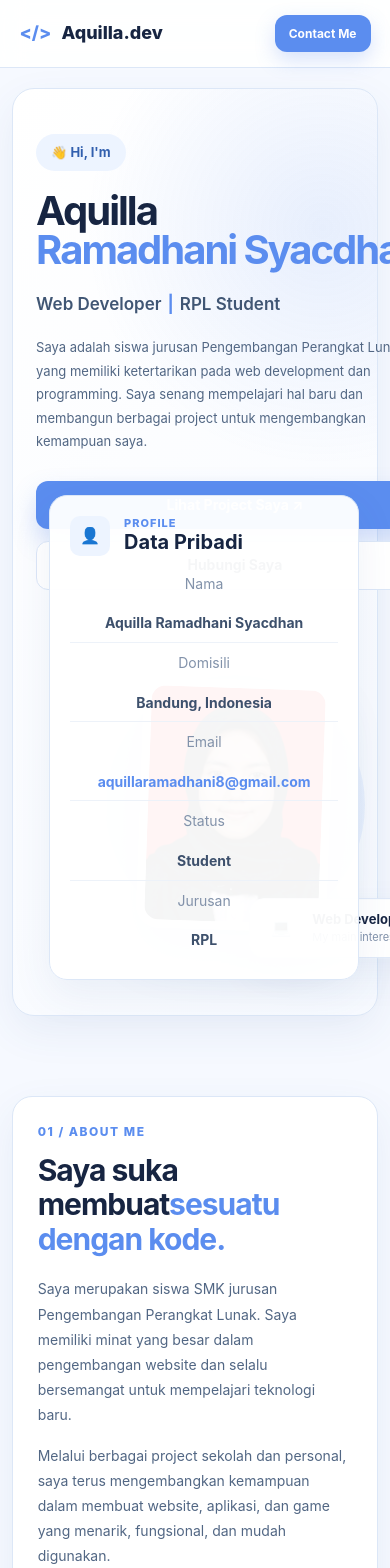
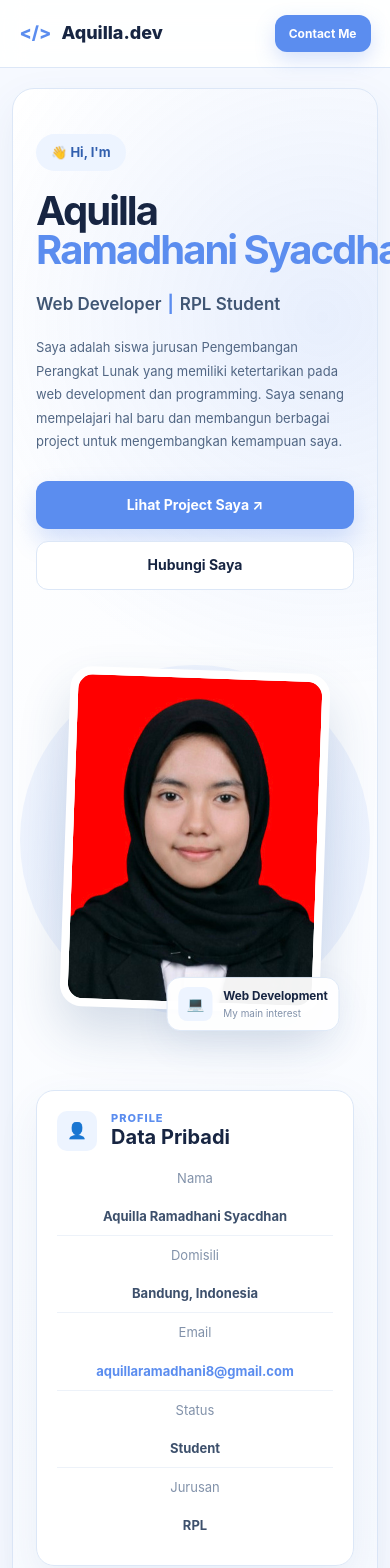
Before and after one commit to aquillaSr28889/aquilla-portfolio, a React (Vite) app: page / in a window 390 px wide. Shown: the top 1568 px of the page. Built offline with nearby package versions, Linux system fonts and the light colour scheme.

Commit message:
fix profile card position

```diff
--- a/src/App.css
+++ b/src/App.css
@@ -2529,104 +2529,315 @@ footer {
 
 
 /* =========================================
-   ANIMASI HERO
-   ========================================= */
-
-.hero-visual {
-  position: relative;
-}
-
-.photo-area {
-  animation: photoIn 0.9s ease-out 0.15s both;
-}
-
-.personal-card {
-  animation: cardIn 0.8s ease-out 0.3s both;
-}
-
-.floating-card {
-  animation: floatingCardIn 0.8s ease-out 0.45s both,
-             floatingUp 3s ease-in-out 1.3s infinite;
+   FIX HERO FINAL
+   KIRI  = TEXT
+   TENGAH = FOTO
+   KANAN = DATA PRIBADI
+========================================= */
+
+.hero {
+  display: grid !important;
+
+  /* text | foto | data pribadi */
+  grid-template-columns:
+    minmax(0, 1fr)
+    320px
+    340px !important;
+
+  align-items: center !important;
+
+  column-gap: 45px !important;
+
+  position: relative !important;
+}
+
+
+/* =========================================
+   TEXT
+========================================= */
+
+.hero-text {
+  grid-column: 1 !important;
+  grid-row: 1 !important;
+
+  position: relative !important;
+  z-index: 5 !important;
+
+  min-width: 0 !important;
 }
 
 
 /* Nama */
 .hero-text h1 {
-  animation: nameIn 0.9s ease-out 0.2s both;
+  white-space: normal !important;
+}
+
+.hero-text h1 span {
+  display: inline !important;
+}
+
+.hero-text h1 span + span {
+  margin-left: 0.18em !important;
 }
 
 
 /* =========================================
-   KEYFRAMES
-   ========================================= */
-
-@keyframes heroTextIn {
-  from {
-    opacity: 0;
-    transform: translateY(25px);
-  }
-
-  to {
-    opacity: 1;
-    transform: translateY(0);
-  }
-}
-
-@keyframes photoIn {
-  from {
-    opacity: 0;
-    transform: translateX(35px) scale(0.96);
-  }
-
-  to {
-    opacity: 1;
-    transform: translateX(0) scale(1);
-  }
-}
-
-@keyframes cardIn {
-  from {
-    opacity: 0;
-    transform: translateY(25px);
-  }
-
-  to {
-    opacity: 1;
-    transform: translateY(0);
-  }
-}
-
-@keyframes floatingCardIn {
-  from {
-    opacity: 0;
-    transform: translateY(20px);
-  }
-
-  to {
-    opacity: 1;
-    transform: translateY(0);
-  }
-}
-
-@keyframes floatingUp {
-  0%,
-  100% {
-    transform: translateY(0);
-  }
-
-  50% {
-    transform: translateY(-8px);
-  }
-}
-
-@keyframes nameIn {
-  from {
-    opacity: 0;
-    transform: translateY(20px);
-  }
-
-  to {
-    opacity: 1;
-    transform: translateY(0);
-  }
-}
+   FOTO - TETAP DI TENGAH
+========================================= */
+
+.photo-area {
+  grid-column: 2 !important;
+  grid-row: 1 !important;
+
+  position: relative !important;
+
+  width: 320px !important;
+  min-width: 320px !important;
+  height: 500px !important;
+  min-height: 500px !important;
+
+  margin: 0 !important;
+
+  display: flex !important;
+  align-items: center !important;
+  justify-content: center !important;
+}
+
+
+/* Lingkaran belakang */
+.blue-circle {
+  position: absolute !important;
+
+  width: 420px !important;
+  height: 420px !important;
+
+  left: 50% !important;
+  top: 50% !important;
+
+  transform: translate(-50%, -50%) !important;
+
+  z-index: 0 !important;
+}
+
+
+/* Foto */
+.photo-card {
+  position: relative !important;
+
+  width: 270px !important;
+  height: 350px !important;
+
+  margin: 0 !important;
+
+  z-index: 2 !important;
+
+  transform: rotate(2deg) !important;
+}
+
+
+/* Gambar */
+.photo-card img {
+  width: 100% !important;
+  height: 100% !important;
+
+  display: block !important;
+
+  object-fit: cover !important;
+
+  border-radius: 15px !important;
+}
+
+
+/* =========================================
+   CARD KECIL DI FOTO
+========================================= */
+
+.floating-card {
+  position: absolute !important;
+
+  right: -15px !important;
+  bottom: 55px !important;
+
+  z-index: 4 !important;
+
+  white-space: nowrap !important;
+}
+
+
+/* =========================================
+   DATA PRIBADI
+   SENDIRI DI KANAN FOTO
+========================================= */
+
+.personal-card {
+  grid-column: 3 !important;
+  grid-row: 1 !important;
+
+  position: relative !important;
+
+  right: auto !important;
+  bottom: auto !important;
+
+  width: 340px !important;
+  max-width: 340px !important;
+
+  margin: 0 !important;
+
+  padding: 20px !important;
+
+  justify-self: start !important;
+
+  z-index: 5 !important;
+
+  box-sizing: border-box !important;
+}
+
+
+/* Judul Data Pribadi */
+.personal-card .card-title {
+  display: flex !important;
+
+  align-items: center !important;
+
+  gap: 14px !important;
+
+  margin-bottom: 18px !important;
+}
+
+.personal-card .card-title h3 {
+  font-size: 20px !important;
+  line-height: 1.2 !important;
+
+  margin: 0 !important;
+}
+
+.personal-card .card-title span {
+  font-size: 11px !important;
+  line-height: 1.2 !important;
+}
+
+
+/* Isi data */
+.personal-item {
+  display: flex !important;
+
+  align-items: center !important;
+  justify-content: space-between !important;
+
+  gap: 20px !important;
+
+  padding-bottom: 10px !important;
+}
+
+.personal-item > span {
+  flex-shrink: 0 !important;
+
+  font-size: 13px !important;
+  line-height: 1.4 !important;
+}
+
+.personal-item > strong {
+  font-size: 13px !important;
+  line-height: 1.4 !important;
+
+  font-weight: 700 !important;
+
+  text-align: right !important;
+}
+
+
+/* =========================================
+   TABLET
+========================================= */
+
+@media (max-width: 1200px) {
+
+  .hero {
+    grid-template-columns:
+      minmax(0, 1fr)
+      300px !important;
+
+    column-gap: 30px !important;
+  }
+
+  .hero-text {
+    grid-column: 1 !important;
+    grid-row: 1 !important;
+  }
+
+  .photo-area {
+    grid-column: 2 !important;
+    grid-row: 1 !important;
+
+    width: 300px !important;
+    min-width: 300px !important;
+  }
+
+  .personal-card {
+    grid-column: 1 / 3 !important;
+    grid-row: 2 !important;
+
+    width: 500px !important;
+    max-width: 500px !important;
+
+    justify-self: center !important;
+
+    margin-top: 20px !important;
+  }
+}
+
+
+/* =========================================
+   HP
+========================================= */
+
+@media (max-width: 700px) {
+
+  .hero {
+    display: flex !important;
+
+    flex-direction: column !important;
+
+    gap: 35px !important;
+  }
+
+  .hero-text {
+    width: 100% !important;
+
+    order: 1 !important;
+  }
+
+  .photo-area {
+    order: 2 !important;
+
+    width: 100% !important;
+    min-width: 0 !important;
+
+    height: 430px !important;
+    min-height: 430px !important;
+  }
+
+  .photo-card {
+    width: 260px !important;
+    height: 340px !important;
+  }
+
+  .blue-circle {
+    width: 350px !important;
+    height: 350px !important;
+  }
+
+  .floating-card {
+    right: 5px !important;
+    bottom: 20px !important;
+  }
+
+  .personal-card {
+    order: 3 !important;
+
+    width: 100% !important;
+    max-width: 100% !important;
+
+    margin-top: 0 !important;
+  }
+}
```
